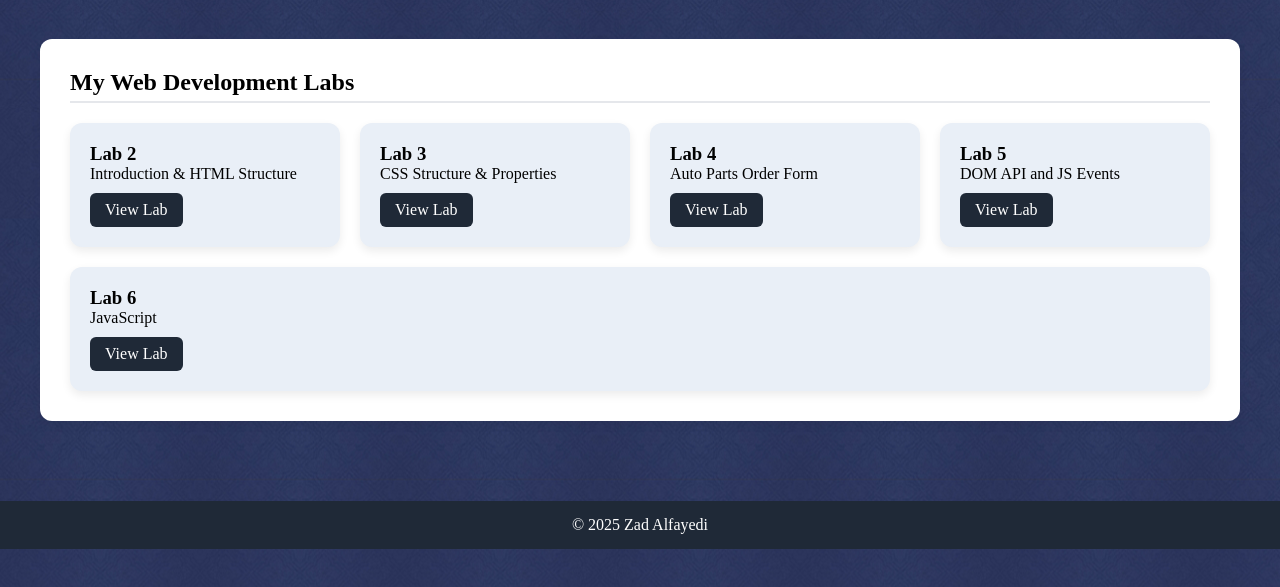
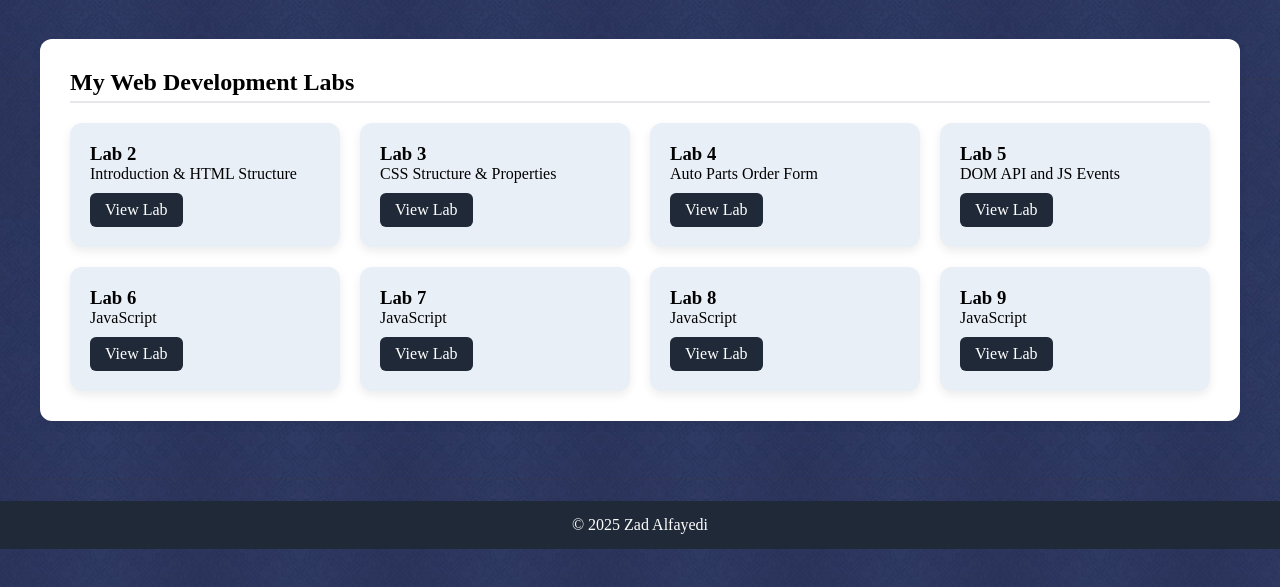
Before and after one commit to ALfayediZAD/CPIT-405, a plain HTML site: page Labs.html in a window 1280 px wide. Shown: the part 75-662 px from the top of the page. Drawn offline with Linux system fonts and the light colour scheme.

Commit message:
Labs modified

```diff
--- a/Labs.html
+++ b/Labs.html
@@ -58,6 +58,24 @@
 <a href="lab6.html">View Lab</a>
 </div>
 
+<div class="card">
+<h3>Lab 7 </h3>
+<p>JavaScript</p>
+<a href="lab7.html">View Lab</a>
+</div>
+
+<div class="card">
+<h3>Lab 8 </h3>
+<p>JavaScript</p>
+<a href="">View Lab</a>
+</div>
+
+<div class="card">
+<h3>Lab 9</h3>
+<p>JavaScript</p>
+<a href="">View Lab</a>
+</div>
+
 </div>
 
 </main>
```
